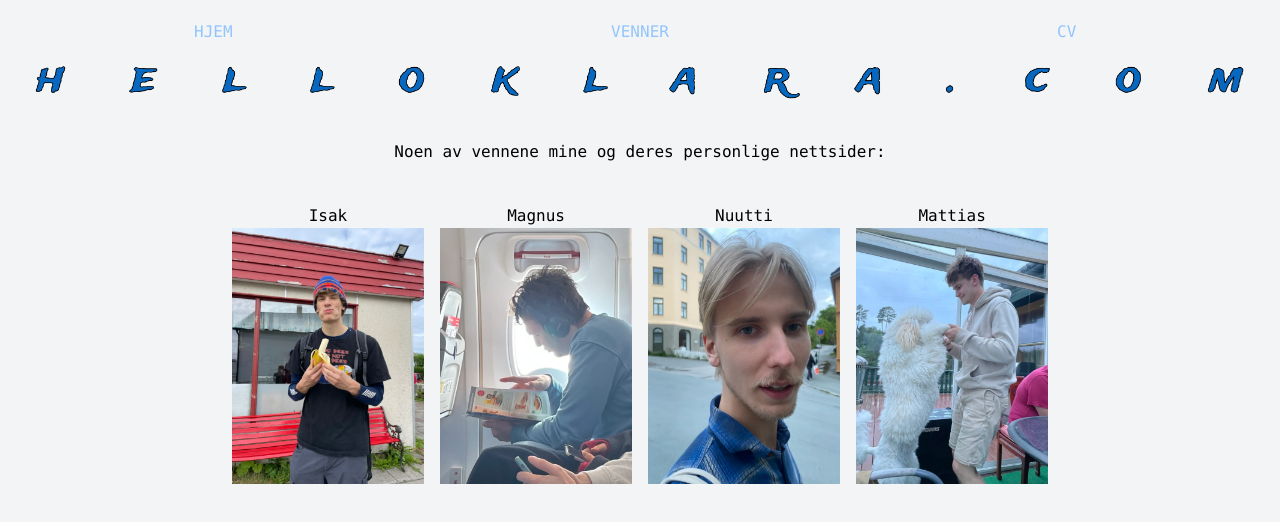
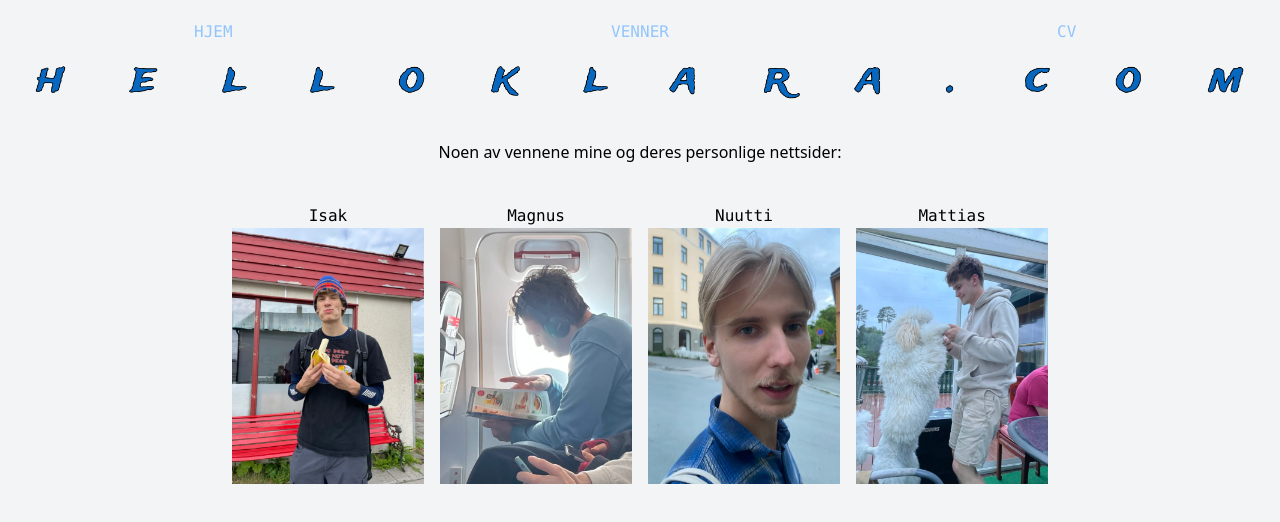
Before and after one commit to klarawust/technosphere-old, a React (Create React App) app: page /venner in a window 1280 px wide. Shown: the top 522 px of the page. Built offline with nearby package versions, Linux system fonts and the light colour scheme.

Commit message:
fontadjustments and remove unused firebase-files

```diff
--- a/src/sider/Venner.js
+++ b/src/sider/Venner.js
@@ -21,7 +21,7 @@ function Venner() {
   ];
 
   return (
-    <body className="font-mono">
+    <body className="font-sans">
       <Navbar />
       <p className="mt-10 text-center">
         Noen av vennene mine og deres personlige nettsider:
```
